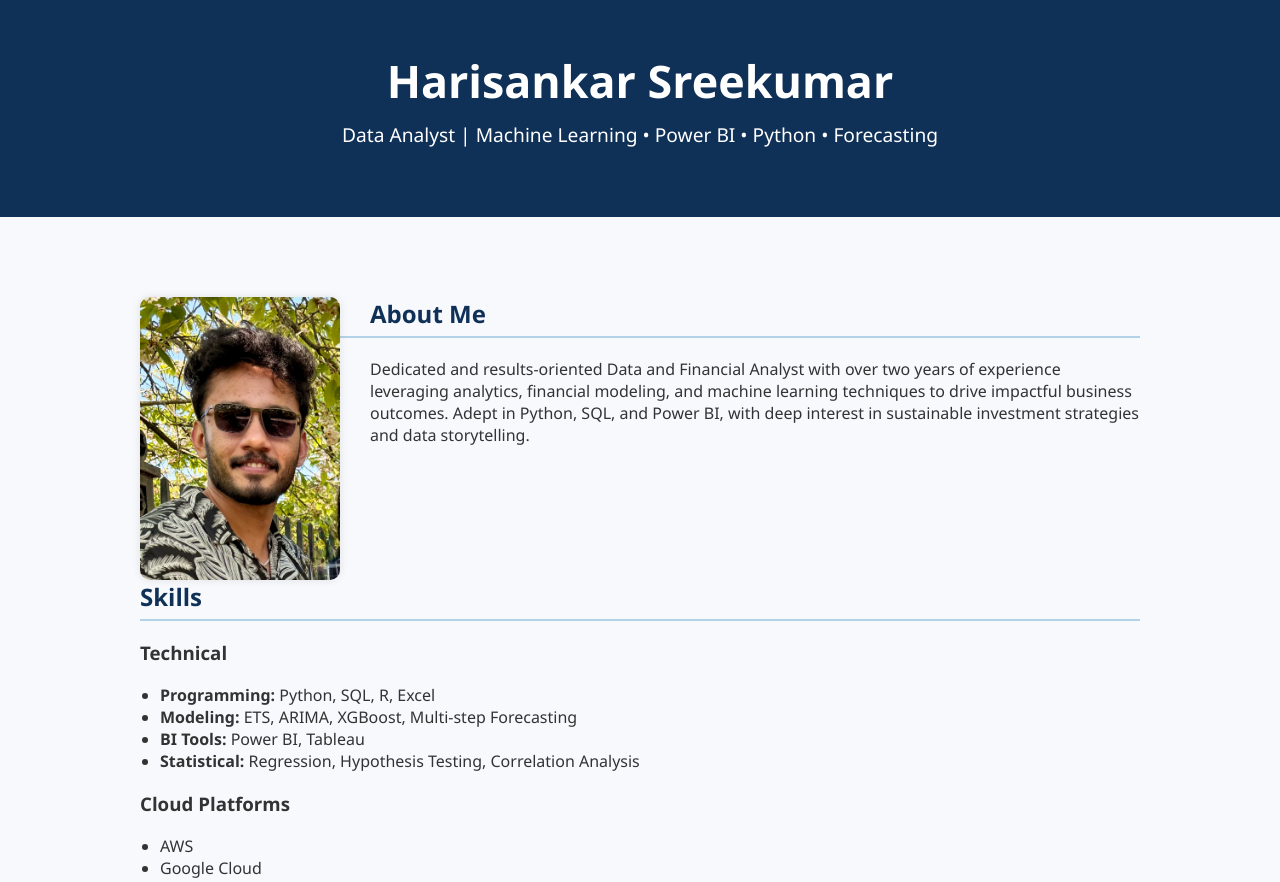
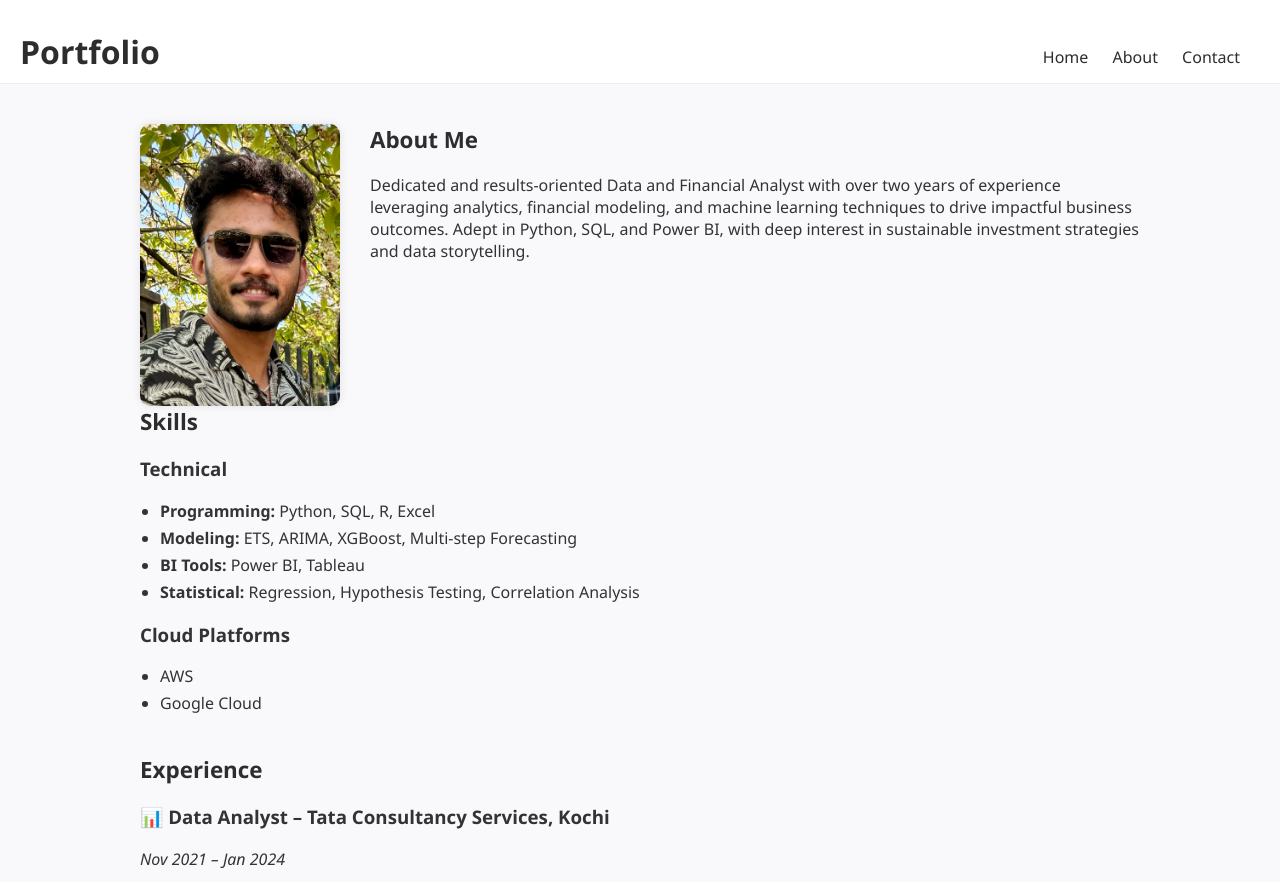
Before and after one commit to HarisankarSreekumar/HarisankarSreekumar.github.io, a plain HTML site: page index.html in a window 1280 px wide. Shown: the top 882 px of the page. Drawn offline with Linux system fonts and the light colour scheme.

Commit message:
Update index.html

```diff
--- a/index.html
+++ b/index.html
@@ -7,34 +7,46 @@
   <style>
     body {
       font-family: 'Segoe UI', Tahoma, Geneva, Verdana, sans-serif;
-      background: #f7f9fc;
+      background: #f9f9fb;
       color: #333;
       margin: 0;
       padding: 0;
     }
 
     header {
-      background: #0f3057;
-      color: white;
-      text-align: center;
-      padding: 50px 20px;
+      background: #fff;
+      padding: 30px 20px 10px;
+      text-align: left;
+      border-bottom: 1px solid #eee;
     }
 
     header h1 {
       margin: 0;
-      font-size: 2.8rem;
+      font-size: 2rem;
+      font-weight: bold;
+      color: #2d2d2d;
     }
 
-    header p {
-      margin-top: 10px;
-      font-size: 1.2rem;
-      font-weight: 300;
+    nav {
+      text-align: right;
+      padding: 10px 20px 0;
+    }
+
+    nav a {
+      color: #2d2d2d;
+      margin-left: 20px;
+      text-decoration: none;
     }
 
     .container {
       max-width: 1000px;
-      margin: auto;
-      padding: 30px 20px;
+      margin: 0 auto;
+      padding: 40px 20px;
+    }
+
+    .section {
+      margin-bottom: 40px;
+      clear: both;
     }
 
     .about-photo {
@@ -46,10 +58,9 @@
     }
 
     h2 {
-      color: #0f3057;
-      border-bottom: 2px solid #b4d2e7;
-      padding-bottom: 6px;
-      margin-top: 50px;
+      color: #2d2d2d;
+      font-size: 1.4rem;
+      margin-top: 0;
     }
 
     ul {
@@ -65,29 +76,34 @@
       text-decoration: underline;
     }
 
-    .section {
-      margin-bottom: 40px;
-      clear: both;
+    li {
+      margin-bottom: 5px;
     }
 
     footer {
-      background: #0f3057;
-      color: white;
+      background: #fff;
+      color: #777;
       text-align: center;
-      padding: 15px;
-      margin-top: 50px;
+      padding: 20px;
+      font-size: 0.9rem;
+      border-top: 1px solid #eee;
     }
   </style>
 </head>
 <body>
 
 <header>
-  <h1>Harisankar Sreekumar</h1>
-  <p>Data Analyst | Machine Learning • Power BI • Python • Forecasting</p>
+  <div style="display: flex; justify-content: space-between; align-items: center;">
+    <h1>Portfolio</h1>
+    <nav>
+      <a href="#">Home</a>
+      <a href="#">About</a>
+      <a href="#">Contact</a>
+    </nav>
+  </div>
 </header>
 
 <div class="container">
-
   <div class="section">
     <img src="profile.jpg" alt="Harisankar Sreekumar" class="about-photo">
     <h2>About Me</h2>
@@ -114,7 +130,6 @@
 
   <div class="section">
     <h2>Experience</h2>
-
     <h3>📊 Data Analyst – Tata Consultancy Services, Kochi</h3>
     <p><em>Nov 2021 – Jan 2024</em></p>
     <ul>
@@ -124,27 +139,24 @@
       <li>Optimized pricing accuracy by 10% through cross-functional collaboration.</li>
       <li>Mentored junior analysts, improving team efficiency by 20%.</li>
     </ul>
-
   </div>
 
   <div class="section">
     <h2>Projects</h2>
-    <ul>
-      <h3>📚 MSc Thesis Project – London Metropolitan University</h3>
+    <h3>📚 MSc Thesis Project – London Metropolitan University</h3>
     <p><em>Jan 2024 – May 2025</em></p>
     <ul>
       <li>Developed dual XGBoost models to forecast retail demand (normal vs. promo).</li>
       <li>Achieved R² of 0.999 and 0.975 on respective models.</li>
       <li>Engineered lag-based, rolling, and calendar features to model patterns.</li>
       <li>Created Promo Sensitivity Index for SKU classification and inventory strategy.</li>
+      <li><a href="https://github.com/HarisankarSreekumar/retail-forecasting-thesis" target="_blank">Retail Forecasting Thesis</a> – XGBoost-powered demand modeling with BI insights</li>
     </ul>
-      <li><a href="https://github.com/HarisankarSreekumar/retail-forecasting-thesis" target="_blank">Retail Forecasting Thesis</a> – XGBoost-powered demand modeling with BI insights</li>
-       <h3>📈 Nvidia Stock Dashboard – University Project</h3>
+    <h3>📈 Nvidia Stock Dashboard – University Project</h3>
     <ul>
       <li>Built a Power BI dashboard analyzing Nvidia’s stock performance.</li>
       <li>Used SQL-cleaned data to power real-time stock trend visualization.</li>
       <li>Integrated predictive models for investment planning insights.</li>
-    </ul>
       <li><a href="https://github.com/HarisankarSreekumar/nvidia-stock-dashboard" target="_blank">Nvidia Stock Dashboard</a> – Financial dashboard with predictive components</li>
     </ul>
   </div>
@@ -176,7 +188,6 @@
     <p>LinkedIn: <a href="https://www.linkedin.com/in/your-linkedin" target="_blank">LinkedIn Profile</a></p>
     <p>GitHub: <a href="https://github.com/HarisankarSreekumar" target="_blank">GitHub Profile</a></p>
   </div>
-
 </div>
 
 <footer>
```
